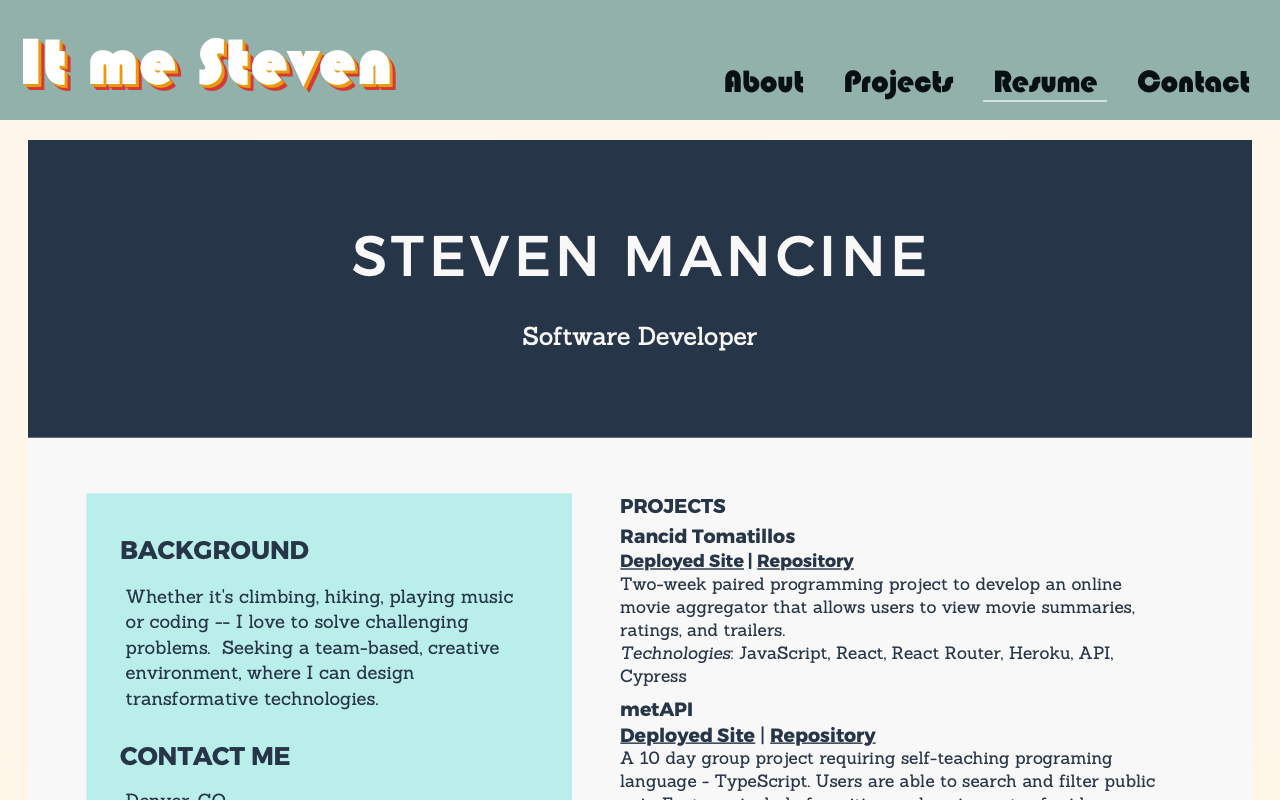
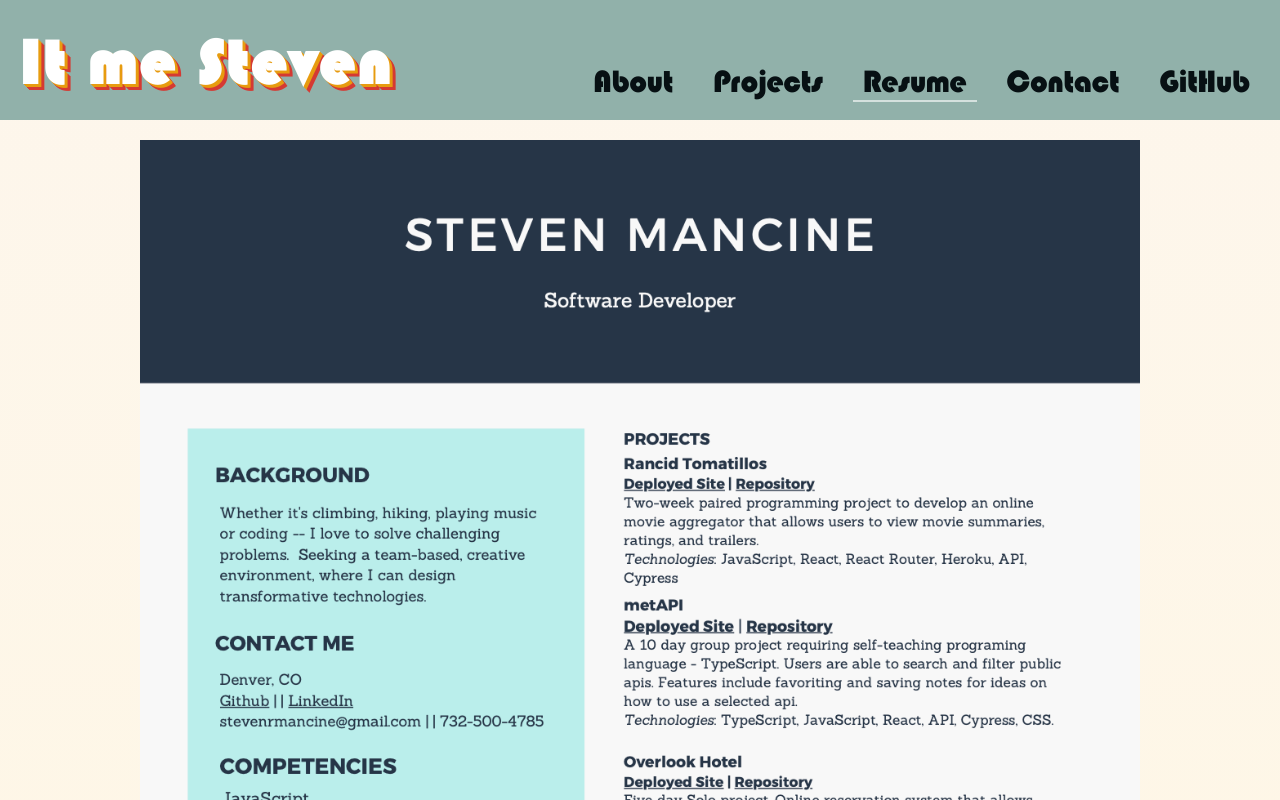
Before and after one commit to itsnameissteven/portfolio, a React (Create React App) app: page /resume in a window 1280 px wide. Shown: the top 800 px of the page. Built offline with nearby package versions, Linux system fonts and the light colour scheme.

Commit message:
Adjust button styles

```diff
--- a/src/components/ContactPage/ContactPage.scss
+++ b/src/components/ContactPage/ContactPage.scss
@@ -8,6 +8,7 @@
   border: 1px solid $black;
   border-radius: 3px;
   background: #fff;
+  box-shadow: -1px 2px 10px rgba(0, 0, 0, 0.2);
 
   &__side-bar {
     display: flex;
--- a/src/components/Nav/Nav.js
+++ b/src/components/Nav/Nav.js
@@ -39,6 +39,12 @@ const Nav = ({ dropDown, openDropDown}) => {
         >
           Contact
         </NavLink>
+        <a
+          className="nav__link"
+          href="https://github.com/itsnameissteven"
+        >
+          GitHub
+        </a>
       </div>
     </nav>
   )
--- a/src/components/Nav/Nav.scss
+++ b/src/components/Nav/Nav.scss
@@ -63,7 +63,7 @@
   }
 }
 
-@media screen and (max-width: 600px) {
+@media screen and (max-width: 650px) {
   .nav {
     height: 7.5rem;
     align-content: center;
--- a/src/components/Resume/Resume.js
+++ b/src/components/Resume/Resume.js
@@ -1,5 +1,4 @@
 import React from 'react';
-import { Link } from 'react-router-dom';
 import resumePDF from '../../assets/Mancine_Resume.pdf';
 import resumePNG from '../../assets/Mancine_Resume.png';
 
@@ -7,7 +6,7 @@ const Resume = () => {
   return (
     <div className="resume">
       <a href={resumePDF}>
-        <img src={resumePNG} alt="resume"/>
+        <img className="resume__img" src={resumePNG} alt="resume"/>
       </a>
     </div>
   )
--- a/src/components/Resume/Resume.scss
+++ b/src/components/Resume/Resume.scss
@@ -3,11 +3,17 @@
   // height: 100rem;
   display: flex;
   justify-content: center;
-  width: 80%;
+  width: 100%;
   margin: 2rem auto;
 
-  // &__pdf {
-  //   width: 100%;
-  //   height: 100rem;
-  // }
+  &__img {
+    display: block;
+    margin: auto;
+    width: 100%;
+    max-width: 100rem;
+  }
 }
+
+.resume a {
+  width: 95%;
+}
--- a/src/styles/_base.scss
+++ b/src/styles/_base.scss
@@ -35,8 +35,8 @@ body {
   // }
 
   &:hover {
-    transform: translateY(-0.3rem);
-    box-shadow: 0 1rem 2rem rgba(0, 0, 0, 0.2);
+    transform: translateY(-0.2rem);
+    box-shadow: 0 0.8rem 2rem rgba(0, 0, 0, 0.2);
     cursor: pointer;
 
     &:after {
```
